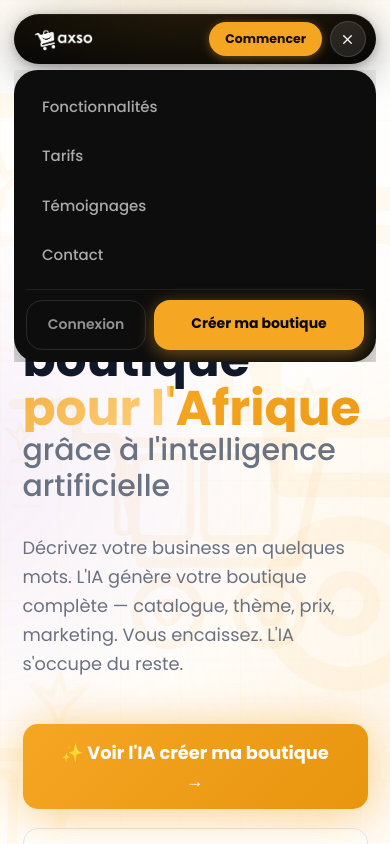
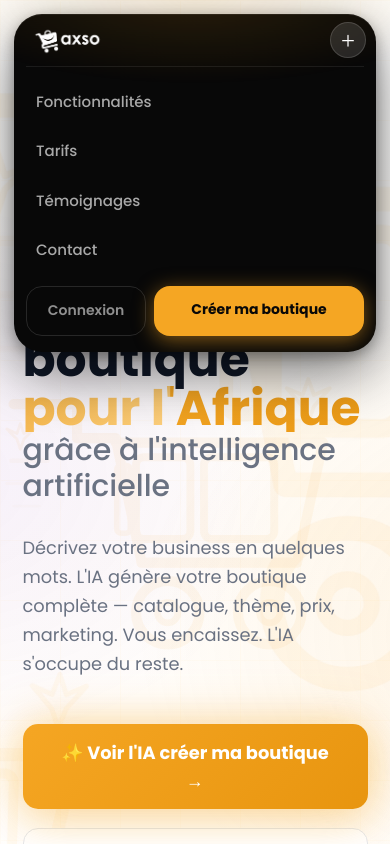
Before and after one commit to Yannyenks/axso, a Next.js app: page / in a window 390 px wide. Both pictures are taken after a click on the button "Menu". Shown: the top 844 px of the page. Built offline with nearby package versions, Linux system fonts and the light colour scheme.

Commit message:
Mobile navbar: vrai Dynamic Island qui s'expand en place (border-radius 999px→28px)

```diff
--- a/components/marketing/NavbarMarketing.tsx
+++ b/components/marketing/NavbarMarketing.tsx
@@ -187,30 +187,43 @@ export function NavbarMarketing() {
           </div>
         </div>
 
-        {/* ── Mobile island ────────────────────────────────────────────── */}
+        {/* ── Mobile island — s'expand en place (vrai Dynamic Island) ── */}
         <div
           className="ax-mobile"
           style={{
+            flexDirection: "column",
             pointerEvents: "auto",
-            alignItems: "center",
             background: "#080808",
-            borderRadius: "999px",
-            padding: "7px 10px 7px 16px",
+            borderRadius: mobileOpen ? "28px" : "999px",
             width: "calc(100vw - 28px)",
-            boxShadow: "0 10px 40px rgba(0,0,0,.38), 0 2px 8px rgba(0,0,0,.22), inset 0 1px 0 rgba(255,255,255,.06)",
-            gap: "8px",
+            overflow: "hidden",
+            boxShadow: mobileOpen
+              ? "0 20px 60px rgba(0,0,0,.55), 0 4px 14px rgba(0,0,0,.3), inset 0 1px 0 rgba(255,255,255,.07)"
+              : "0 10px 40px rgba(0,0,0,.38), 0 2px 8px rgba(0,0,0,.22), inset 0 1px 0 rgba(255,255,255,.06)",
+            transition: "border-radius .5s cubic-bezier(.34,1.56,.64,1), box-shadow .4s ease",
           }}
         >
+          {/* ── Ligne du haut — toujours visible ── */}
+          <div style={{ display:"flex", alignItems:"center", padding:"7px 10px 7px 16px", gap:"8px" }}>
             <Link href="/" style={{ display:"flex", alignItems:"center", textDecoration:"none", flexShrink:0 }}>
-            <img src="/logo.png" alt="axso" style={{ height:"34px", filter:"brightness(0) invert(1)", objectFit:"contain" }} />
+              <img src="/logo.png" alt="axso" style={{
+                height: mobileOpen ? "38px" : "34px",
+                filter:"brightness(0) invert(1)", objectFit:"contain",
+                transition: "height .4s cubic-bezier(.34,1.56,.64,1)",
+              }} />
             </Link>
             <div style={{ flex: 1 }} />
+            {/* CTA masqué quand ouvert */}
             <Link href="/inscription" style={{
               padding: "7px 16px", borderRadius: "999px",
               fontSize: "12.5px", fontWeight: 700,
               color: "#080808", background: "#F5A623",
               textDecoration: "none", whiteSpace: "nowrap",
               boxShadow: "0 2px 10px rgba(245,166,35,.4)",
+              opacity: mobileOpen ? 0 : 1,
+              transform: mobileOpen ? "scale(.75)" : "scale(1)",
+              transition: "opacity .2s ease, transform .3s cubic-bezier(.34,1.56,.64,1)",
+              pointerEvents: mobileOpen ? "none" : "auto",
             }}>
               Commencer
             </Link>
@@ -218,12 +231,12 @@ export function NavbarMarketing() {
               onClick={() => setMobileOpen(v => !v)}
               style={{
                 width: "36px", height: "36px", borderRadius: "50%",
-              border: "1px solid rgba(255,255,255,.14)",
-              background: mobileOpen ? "rgba(255,255,255,.1)" : "rgba(255,255,255,.05)",
+                border: "1px solid rgba(255,255,255,.15)",
+                background: mobileOpen ? "rgba(255,255,255,.12)" : "rgba(255,255,255,.06)",
                 color: "#fff", display: "flex", alignItems: "center", justifyContent: "center",
                 cursor: "pointer", flexShrink: 0,
-              transition: "background .2s, transform .25s cubic-bezier(.34,1.56,.64,1)",
-              transform: mobileOpen ? "rotate(90deg)" : "none",
+                transition: "background .2s, transform .45s cubic-bezier(.34,1.56,.64,1)",
+                transform: mobileOpen ? "rotate(45deg)" : "none",
               }}
               aria-label="Menu"
             >
@@ -231,27 +244,15 @@ export function NavbarMarketing() {
             </button>
           </div>
 
-        {/* ── Mobile dropdown sheet ────────────────────────────────────── */}
-        <div
-          className="ax-mobile"
-          style={{
-            width: "calc(100vw - 28px)",
-            maxHeight: mobileOpen ? "480px" : "0",
+          {/* ── Contenu expandable ── */}
+          <div style={{
+            maxHeight: mobileOpen ? "420px" : "0",
+            opacity: mobileOpen ? 1 : 0,
             overflow: "hidden",
-            transition: "max-height .45s cubic-bezier(.34,1.56,.64,1), opacity .3s ease",
-            opacity: mobileOpen ? 1 : 0,
-            pointerEvents: mobileOpen ? "auto" : "none",
-            marginTop: mobileOpen ? "6px" : "0",
-          }}
-        >
-          <div style={{
-            width: "100%",
-            background: "#0d0d0d",
-            borderRadius: "24px",
-            padding: "12px",
-            boxShadow: "0 16px 48px rgba(0,0,0,.45)",
-            animation: mobileOpen ? "axSheetOpen .35s cubic-bezier(.34,1.56,.64,1) both" : "none",
+            transition: "max-height .5s cubic-bezier(.34,1.56,.64,1), opacity .3s ease",
           }}>
+            <div style={{ padding: "0 12px 16px" }}>
+              <div style={{ borderTop: "1px solid rgba(255,255,255,.08)", paddingTop: "10px" }}>
                 {LIENS.map((l, i) => (
                   <a
                     key={l.href} href={l.href}
@@ -259,28 +260,26 @@ export function NavbarMarketing() {
                     className="ax-ml"
                     style={{
                       display: "block",
-                  padding: "13px 16px",
+                      padding: "13px 10px",
                       borderRadius: "14px",
                       fontSize: "15px", fontWeight: 500,
                       color: "rgba(255,255,255,.65)",
                       textDecoration: "none",
                       transition: "background .15s, color .15s",
-                  animation: mobileOpen ? `axFadeUp .3s ease ${i * 0.06}s both` : "none",
+                      animation: mobileOpen ? `axFadeUp .32s ease ${i * 0.07}s both` : "none",
                     }}
                   >
                     {l.label}
                   </a>
                 ))}
                 <div style={{
-              borderTop: "1px solid rgba(255,255,255,.08)",
-              marginTop: "10px", paddingTop: "10px",
-              display: "flex", gap: "8px",
-              animation: mobileOpen ? `axFadeUp .3s ease ${LIENS.length * 0.06}s both` : "none",
+                  display: "flex", gap: "8px", marginTop: "12px",
+                  animation: mobileOpen ? `axFadeUp .32s ease ${LIENS.length * 0.07}s both` : "none",
                 }}>
                   <Link href="/connexion" onClick={() => setMobileOpen(false)} style={{
                     flex: 1, display: "block", textAlign: "center",
                     padding: "13px", borderRadius: "16px",
-                border: "1px solid rgba(255,255,255,.12)",
+                    border: "1px solid rgba(255,255,255,.13)",
                     fontSize: "14px", fontWeight: 600,
                     color: "rgba(255,255,255,.55)", textDecoration: "none",
                   }}>
@@ -292,10 +291,12 @@ export function NavbarMarketing() {
                     fontSize: "14px", fontWeight: 700,
                     color: "#080808", background: "#F5A623",
                     textDecoration: "none",
-                boxShadow: "0 4px 18px rgba(245,166,35,.45)",
+                    boxShadow: "0 4px 20px rgba(245,166,35,.5)",
                   }}>
                     Créer ma boutique
                   </Link>
+                </div>
+              </div>
             </div>
           </div>
         </div>
```
Lines whose indentation alone changed are shown as unchanged.
